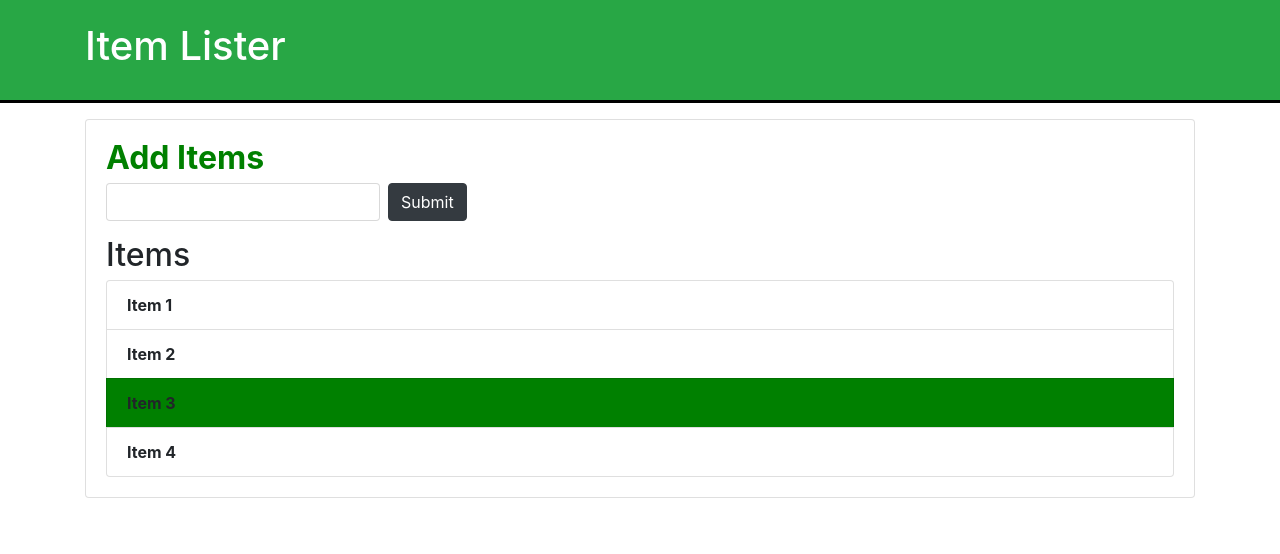
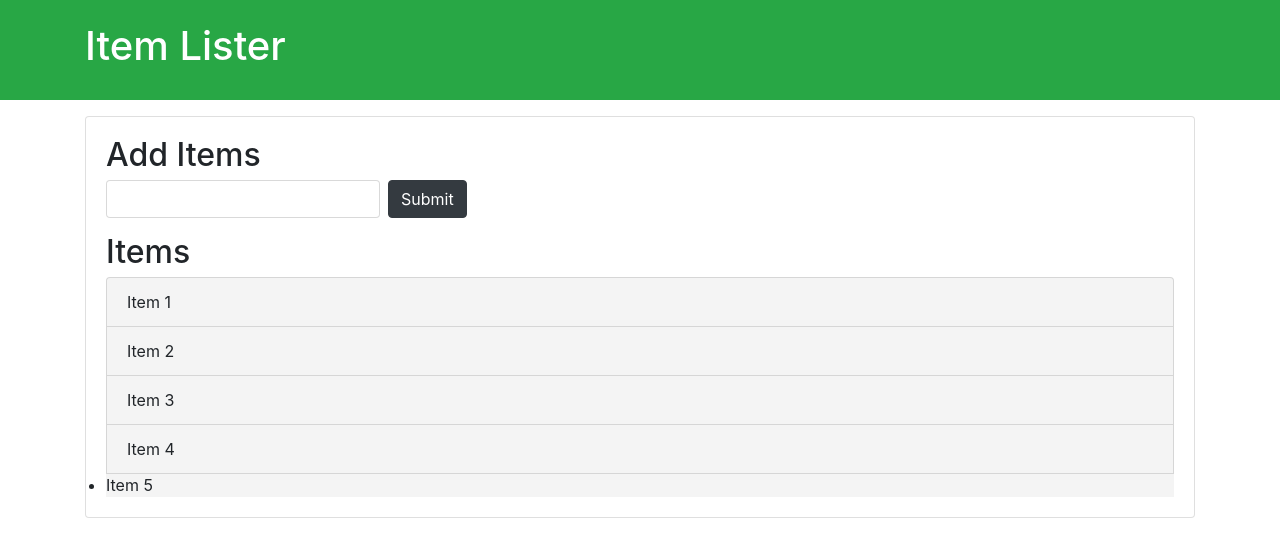
Before and after one commit to mdsi07/Project01, a plain HTML site: page index.html in a window 1280 px wide. Drawn offline with nearby package versions, Linux system fonts and the light colour scheme.

Commit message:
Added New List Element Without Same Class Name

```diff
--- a/app.js
+++ b/app.js
@@ -2,8 +2,8 @@
 
 //TASK 03 Deliverables
 
-var header = document.getElementById('main-header');
-header.style.borderBottom = 'solid 3px #000';
+//var header = document.getElementById('main-header');
+//header.style.borderBottom = 'solid 3px #000';
 
 /* practices for list item formatting
 // var items = document.getElementsByClassName('list-group-item');
@@ -18,18 +18,30 @@ header.style.borderBottom = 'solid 3px #000';
 // items[3].style.color = 'green'; */
 
 
-var title = document.getElementsByClassName('title');
-title[0].style.fontWeight = 'bold';
-title[0].style.color = 'green';
+//var title = document.getElementsByClassName('title');
+//title[0].style.fontWeight = 'bold';
+//title[0].style.color = 'green';
 
 
 // TASK 04 Deliverables
 
-var items = document.getElementsByClassName('list-group-item');
+//var items = document.getElementsByClassName('list-group-item');
 
-items[2].style.backgroundColor = 'green';
+//items[2].style.backgroundColor = 'green';
 
-items[0].style.fontWeight = 'bold';
-items[1].style.fontWeight = 'bold';
-items[2].style.fontWeight = 'bold';
-items[3].style.fontWeight = 'bold';
+//items[0].style.fontWeight = 'bold';
+//items[1].style.fontWeight = 'bold';
+//items[2].style.fontWeight = 'bold';
+//items[3].style.fontWeight = 'bold';
+
+
+// TASK 05 Deliverables
+
+var li = document.getElementsByTagName('li');
+
+
+//For background Color
+for(var i =0; i< li.length; i++)
+{
+    li[i].style.backgroundColor = '#f4f4f4';
+}
--- a/index.html
+++ b/index.html
@@ -26,6 +26,7 @@
       <li class="list-group-item">Item 2</li>
       <li class="list-group-item">Item 3</li>
       <li class="list-group-item">Item 4</li>
+      <li>Item 5</li>
     </ul>
    </div>
   </div>
```
